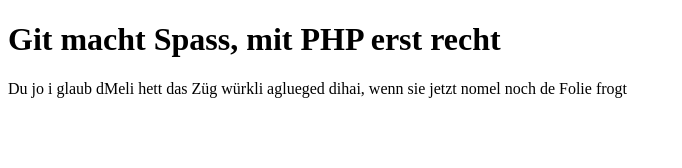
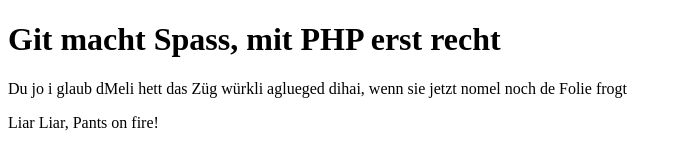
Before and after one commit to AndrinMettler/phpgit, a plain HTML site: page index.html in a window 1280 px wide. Shown: the whole page, without its empty margins (0-682 px from the left). Drawn offline with Linux system fonts and the light colour scheme.

Commit message:
drikommentiert

```diff
--- a/index.html
+++ b/index.html
@@ -12,6 +12,8 @@
 
 <p>Du jo i glaub dMeli hett das Züg würkli aglueged dihai, wenn sie jetzt nomel noch de Folie frogt</p>
 
+<p>Liar Liar, Pants on fire!</p>
+
 
 </body>
 </html>
```
